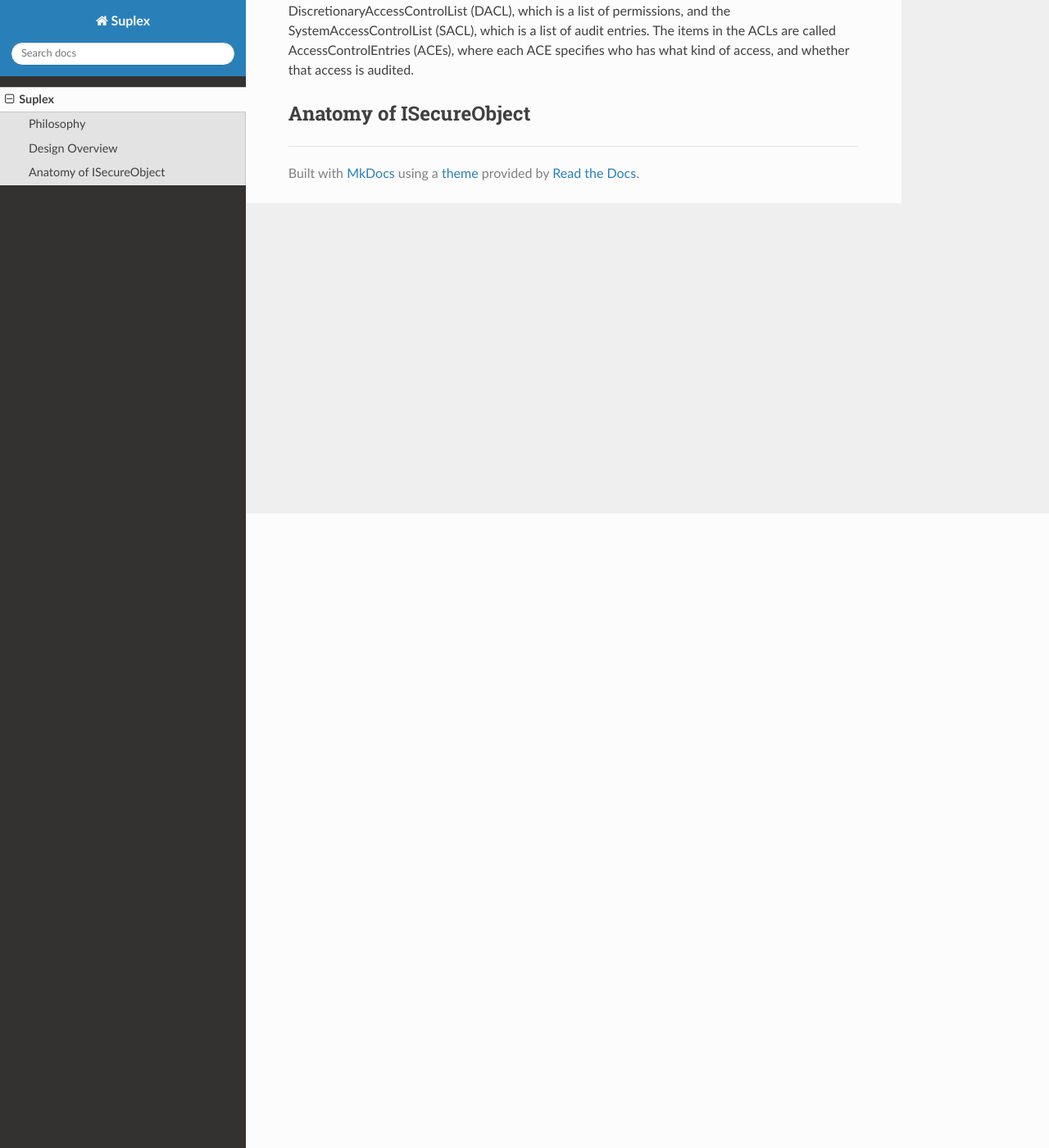
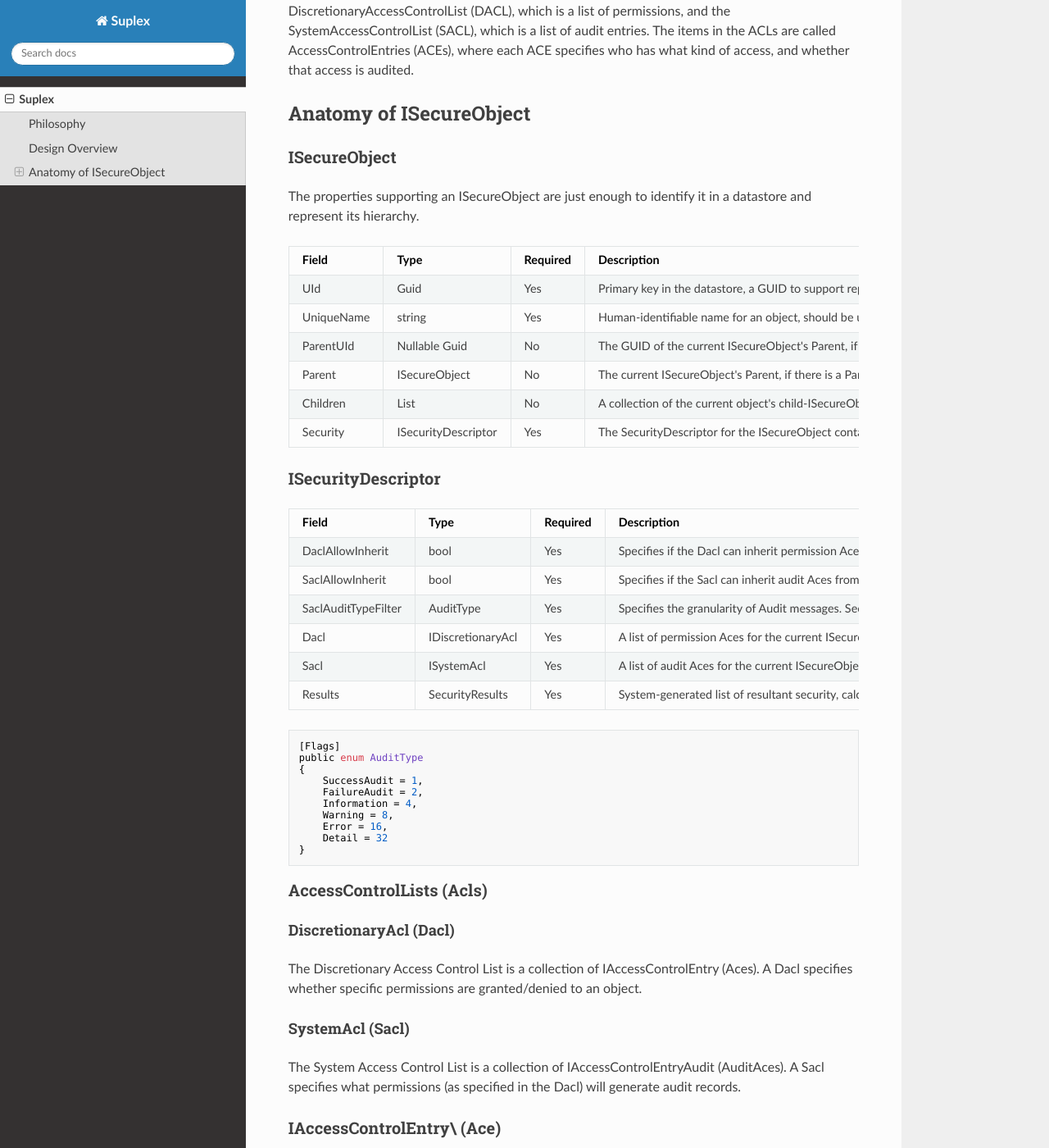
Before and after one commit to SuplexProject/Suplex.Docs, an MkDocs documentation site: the page built from docs/index.md, in a window 1280 px wide and 1400 px high, scrolled down 774 px. Shown: the whole window at 82% size. Built offline with MkDocs 1.6.1, drawn with Linux system fonts in a browser that asks for light colours; nearby versions of some CDN libraries; old or Windows-style settings are respelled for this version of MkDocs; some of the changed text lies outside the part shown.

Commit message:
added ISecureObject structures

````diff
--- a/docs/index.md
+++ b/docs/index.md
@@ -17,3 +17,115 @@ The primary interface for Suplex is a hierarchy of ISecureObjects, where each IS
 At runtime, security information is selected from a Suplex data store and then used to populate the SecurityDescriptor of an ISecureObject.  The SecurityDescriptor carries two lists: the DiscretionaryAccessControlList (DACL), which is a list of permissions, and the SystemAccessControlList (SACL), which is a list of audit entries.  The items in the ACLs are called AccessControlEntries (ACEs), where each ACE specifies who has what kind of access, and whether that access is audited.
 
 ## Anatomy of ISecureObject
+
+### ISecureObject
+
+The properties supporting an ISecureObject are just enough to identify it in a datastore and represent its hierarchy.
+
+|Field|Type|Required|Description
+|-|-|-|-
+|UId|Guid|Yes|Primary key in the datastore, a GUID to support replication amongst stores.
+|UniqueName|string|Yes|Human-identifiable name for an object, should be unique within a hierarchy.
+|ParentUId|Nullable Guid|No|The GUID of the current ISecureObject's Parent, if there is a Parent.
+|Parent|ISecureObject|No|The current ISecureObject's Parent, if there is a Parent.
+|Children|List|No|A collection of the current object's child-ISecureObjects, if there are any.
+|Security|ISecurityDescriptor|Yes|The SecurityDescriptor for the ISecureObject contains a description of the security disposition.
+
+### ISecurityDescriptor
+
+|Field|Type|Required|Description
+|-|-|-|-
+|DaclAllowInherit|bool|Yes|Specifies if the Dacl can inherit permission Aces from parent-ISecureObject-Dacls.
+|SaclAllowInherit|bool|Yes|Specifies if the Sacl can inherit audit Aces from parent-ISecureObject-Sacls.
+|SaclAuditTypeFilter|AuditType|Yes|Specifies the granularity of Audit messages.  See below for detail.
+|Dacl|IDiscretionaryAcl|Yes|A list of permission Aces for the current ISecureObject.  At runtime, inheritable permission Aces are evaluated as part of the current Dacl.
+|Sacl|ISystemAcl|Yes|A list of audit Aces for the current ISecureObject.  At runtime, inheritable audit Aces are evaluated as part of the current Sacl.
+|Results|SecurityResults|Yes|System-generated list of resultant security, calculated post-eval.
+
+```c#
+[Flags]
+public enum AuditType
+{
+    SuccessAudit = 1,
+    FailureAudit = 2,
+    Information = 4,
+    Warning = 8,
+    Error = 16,
+    Detail = 32
+}
+```
+
+### AccessControlLists (Acls)
+
+#### DiscretionaryAcl (Dacl)
+
+The Discretionary Access Control List is a collection of IAccessControlEntry (Aces).  A Dacl specifies whether specific permissions are granted/denied to an object.
+
+#### SystemAcl (Sacl)
+
+The System Access Control List is a collection of IAccessControlEntryAudit (AuditAces).  A Sacl specifies what permissions (as specified in the Dacl) will generate audit records.
+
+### IAccessControlEntry\<T> (Ace)
+
+|Field|Type|Required|Description
+|-|-|-|-
+|UId|Guid|Yes|Primary key in the datastore, a GUID to support replication amongst stores.
+|Allowed|bool|Yes|A value of `true` grants access to a permission, and a value of `false` explicitly denies access to a permission.  **Important**: An explicit deny __always__ overrides a grant.
+|InheritedFrom|Nullable Guid|No|System-populated at runtime; the UId of the original Ace from which the current entry was created.
+|TrusteeUId|Nullable Guid|No*|The UId of the User or Group to which the Ace is assigned.  When the containing Acl is evaluated, any Aces present will be included in the resultant security calculation.  Strictly speaking, Trustee-free Aces could be inserted into an Acl at runtime and evaluated safely.
+|Right|T|Yes|T can be any Enum with a Flags attribute, such that individual rights can be combined for a single permission entry.  Built-in Rights enums are shown below.
+
+```c#
+[Flags]
+public enum UIRight
+{
+    FullControl = 7,
+    Operate = 4,
+    Enabled = 2,
+    Visible = 1
+}
+
+[Flags]
+public enum RecordRight
+{
+    FullControl = 31,
+    Delete = 16,
+    Update = 8,
+    Insert = 4,
+    Select = 2,
+    List = 1
+}
+
+[Flags]
+public enum FileSystemRight
+{
+    FullControl = 511,
+    Execute = 256,
+    Delete = 128,
+    Write = 64,
+    Create = 32,
+    Read = 16,
+    List = 8,
+    ChangePermissions = 4,
+    ReadPermissions = 2,
+    TakeOwnership = 1
+}
+
+[Flags]
+public enum SynchronizationRight
+{
+    TwoWay = 7,
+    Upload = 5,
+    Download = 3,
+    OneWay = 1
+}
+```
+
+### IAccessControlEntryAudit (AuditAce)
+
+An IAccessControlEntryAudit ace inherits all the properties from IAccessControlEntry\<T>, but changes the behavior of `Allowed` and additionally implements `Denied`, as described below.
+
+|Field|Type|Required|Description
+|-|-|-|-
+|Allowed|bool|Yes|Specifies whether to audit grants for a permission.
+|Denied|bool|Yes|Specifies whether to audit explicit denies for a permission.
````
